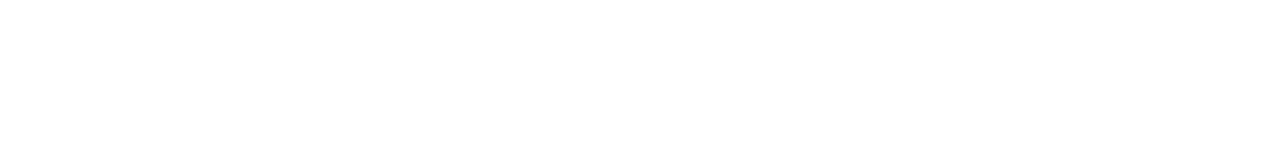
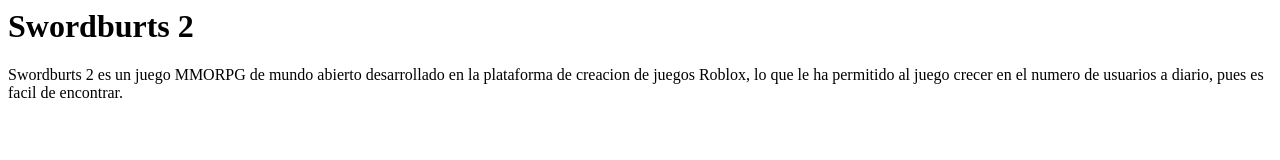
Before and after one commit to Srinsoo/Proyecto-1.io, a plain HTML site: page index.html in a window 1280 px wide. Drawn offline with Linux system fonts and the light colour scheme.

Commit message:
He agregado el titulo y una breve descripcion

```diff
--- a/index.html
+++ b/index.html
@@ -2,3 +2,11 @@
     <head>
         <title>Informacion de SB2</title>
     </head>
+
+    <body>
+        <h1>Swordburts 2</h1>
+        <p>
+            Swordburts 2 es un juego MMORPG de mundo abierto desarrollado
+            en la plataforma de creacion de juegos Roblox, lo que le ha permitido al juego
+            crecer en el numero de usuarios a diario, pues es facil de encontrar.
+        </p>
```
